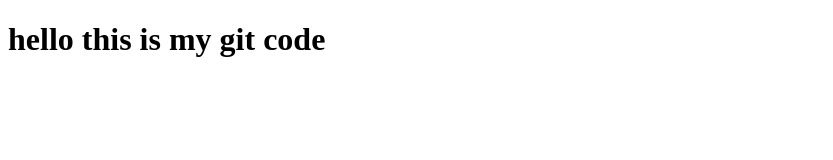
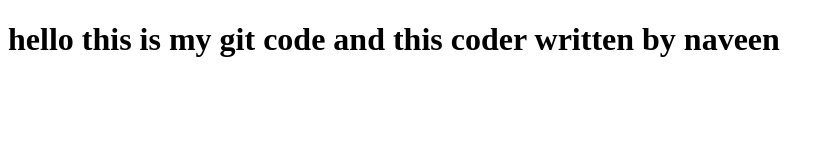
Before and after one commit to Navrav28/naveendemo, a plain HTML site: page index.html in a window 1280 px wide. Shown: the whole page, without its empty margins (0-833 px from the left). Drawn offline with Linux system fonts and the light colour scheme.

Commit message:
write a author name in h1 tag

```diff
--- a/index.html
+++ b/index.html
@@ -6,7 +6,7 @@
     <title>Document</title>
 </head>
 <body>
-    <h1>hello this is my git code</h1>
+    <h1>hello this is my git code and this coder written by naveen </h1>
 
 </body>
 </html>
```
